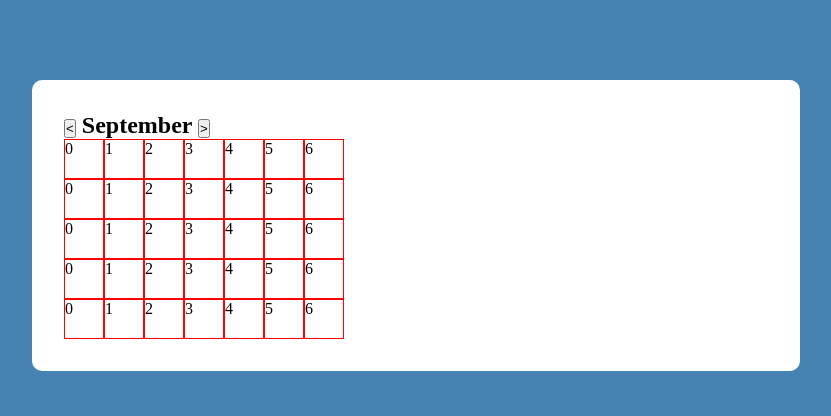
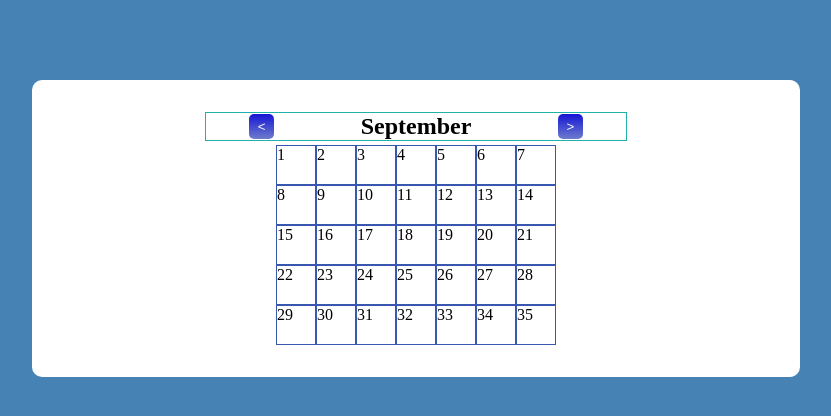
Before and after one commit to jgvargas/my-planner-app, a plain HTML site: page src/index.html in a window 1280 px wide. Shown: the whole page, without its empty margins (224-1055 px from the left). Drawn offline with Linux system fonts and the light colour scheme.

Commit message:
Some fixing fixes

```diff
--- a/src/index.js
+++ b/src/index.js
@@ -1,7 +1,14 @@
 let cal = document.getElementById('cal');
+let monthDetails = [];
+
+function setMonth() {
+    let currentDate = new Date();
+    monthDetails.push(currentDate.getDate())
+    console.log( monthDetails)
+}
 
 function createCal(currentMonth, totalDays, startDay) {
-
+    let dayCounter = 1;
     for (let i = 0; i < 5; i++) {
         let week = document.createElement('div')
         week.classList = "week";
@@ -9,12 +16,13 @@ function createCal(currentMonth, totalDays, startDay) {
         for (let j = 0; j < 7; j++) {
             let day = document.createElement('div')
             day.classList = "day";
-            day.textContent = `${j}`
+            day.textContent = `${dayCounter}`
             week.append(day)
+            dayCounter++;
         }
         cal.append(week)
     }
-    console.log(cal)
 }
 
+setMonth()
 createCal()
--- a/src/style.css
+++ b/src/style.css
@@ -1,3 +1,9 @@
+:root {
+    --btn-bg-1: rgb(22, 22, 212);
+    --btn-bg-2: rgb(109, 124, 204);
+    --cal-border: rgb(56, 87, 177);
+}
+
 * {
     margin: 0;
     padding: 0;
@@ -15,15 +21,41 @@ body {
     margin: 5rem auto;
     padding: 2rem;
     border-radius: 10px;
+    display: flex;
+    flex-direction: column;
+    align-items: center;
+}
+
+.cal-header {
+    display: flex;
+    border: 1px solid lightseagreen;
+    justify-content: space-around;
+    align-items: center;
+    width: 60%;
+    margin-bottom: .25rem;
+}
+
+#left-btn,
+#right-btn {
+    padding: 0 .5rem;
+    border-radius: 5px;
+    background: linear-gradient( var(--btn-bg-1), var(--btn-bg-2));
+    color: #fff;
+    border: none;
+    width: 25px;
+    height: 25px;
 }
 
 .week {
-
     display: flex;
 }
 
 .day {
     width: 40px;
     height: 40px;
-    border: 1px solid red;
+    border: 1px solid var(--cal-border);
 }
+
+.day:hover {
+    background: rgb(222, 222, 222);
+}
```
